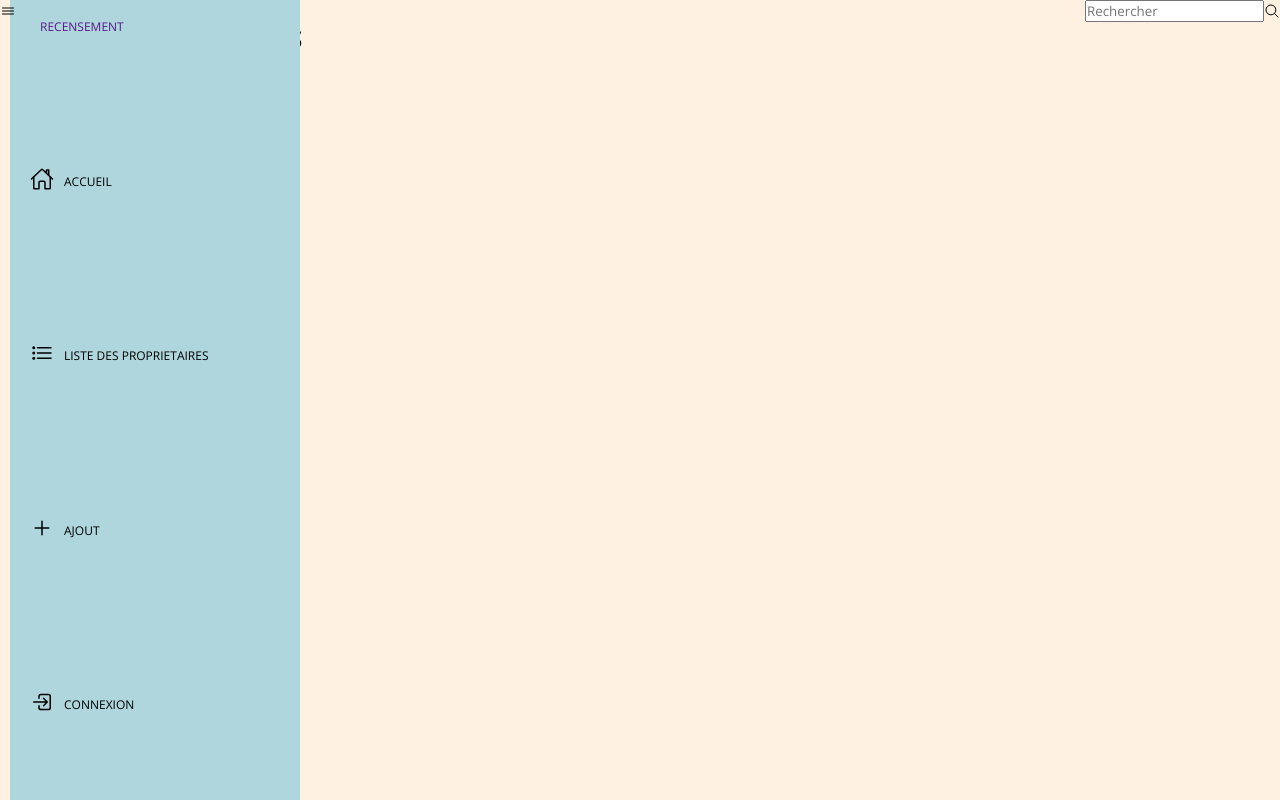
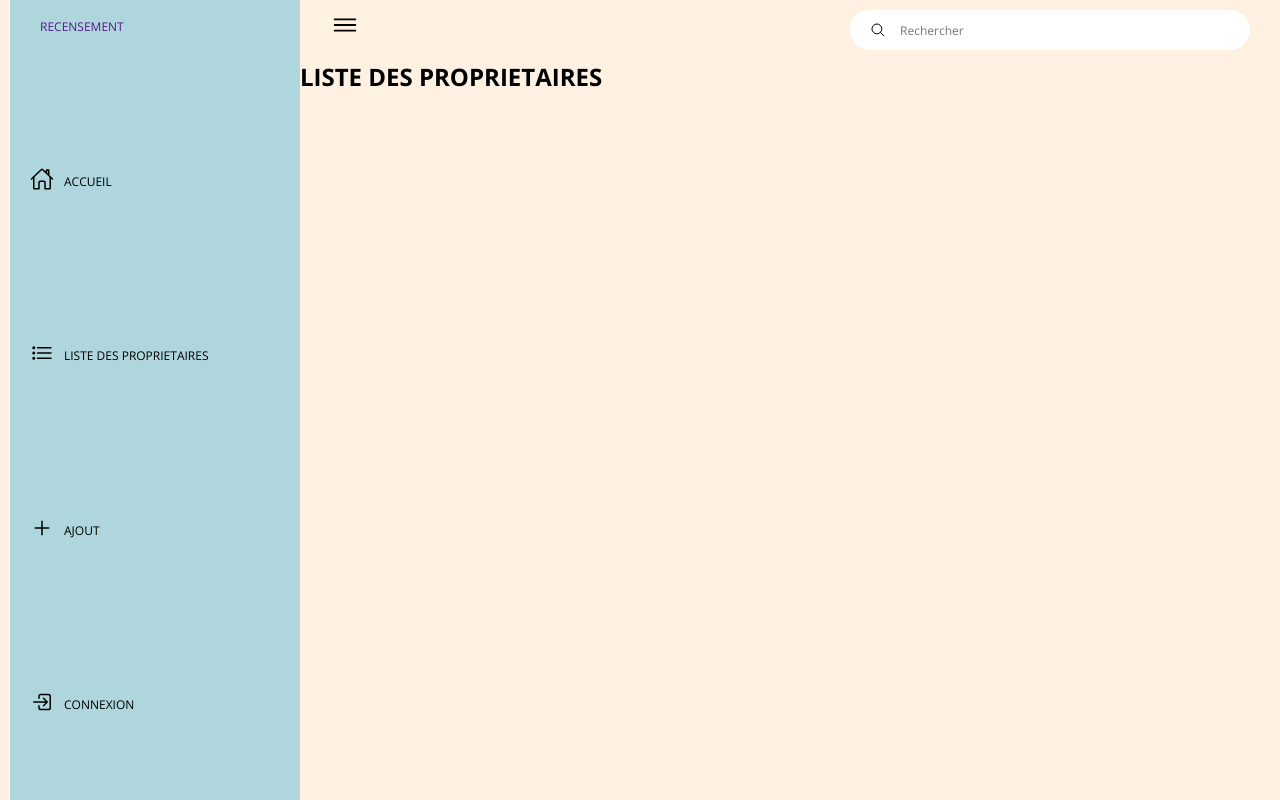
Before and after one commit to Yasral/Gestion_Proprietaires_Doctrine, a PHP site: the page made by src/view/Proprietaire/all.php in a window 1280 px wide. Run offline with PHP 8.4, Linux system fonts and the light colour scheme; the template is opened without the code that fills it, so the values that code supplies are empty; some libraries are stand-ins or nearby versions.

Commit message:
Customisation du contenu de la page principale

```diff
--- a/assets/css/style.css
+++ b/assets/css/style.css
@@ -127,3 +127,68 @@ a{
 .title{
     font-size: 12px;
 }
+
+/* Styling the main content */
+main{
+    position: absolute;
+    top: 0;
+    left: 300px;
+    width: calc(100% - 300px);
+    min-height: 100vh;
+}
+
+.topbar{
+    padding:10px 30px;
+}
+
+.toogle{
+    width: 30px;
+    height: 30px;
+    font-size: 2.5rem;
+}
+
+.navigation li:hover, .toogle, .user:hover, .card, .crud-buttons button, .crud-buttons a{
+    cursor: pointer;
+}
+
+.search{
+    position: relative;
+    width: 400px;
+}
+
+.search label{
+    position: relative;
+    width: 100%;
+}
+
+.search label input{
+    width: 100%;
+    height: 40px;
+    font-size: 12px;
+    border-radius: 40px;
+    padding: 5px 50px;
+    outline: none;
+    border: 1px solid var(--white);
+}
+
+.search label ion-icon{
+    position: absolute;
+    left: 20px;
+    font-size: 1rem;
+}
+
+.menu-content{
+    display: none;
+    transition: 0.5s all ease;
+}
+
+/* Js Toggle */
+.navigation.active{
+    width: 80px;
+}
+
+main.active{
+    width: calc(100% - 80px);
+    left: 80px;
+    transition: 0.5s all ease;
+}
```
